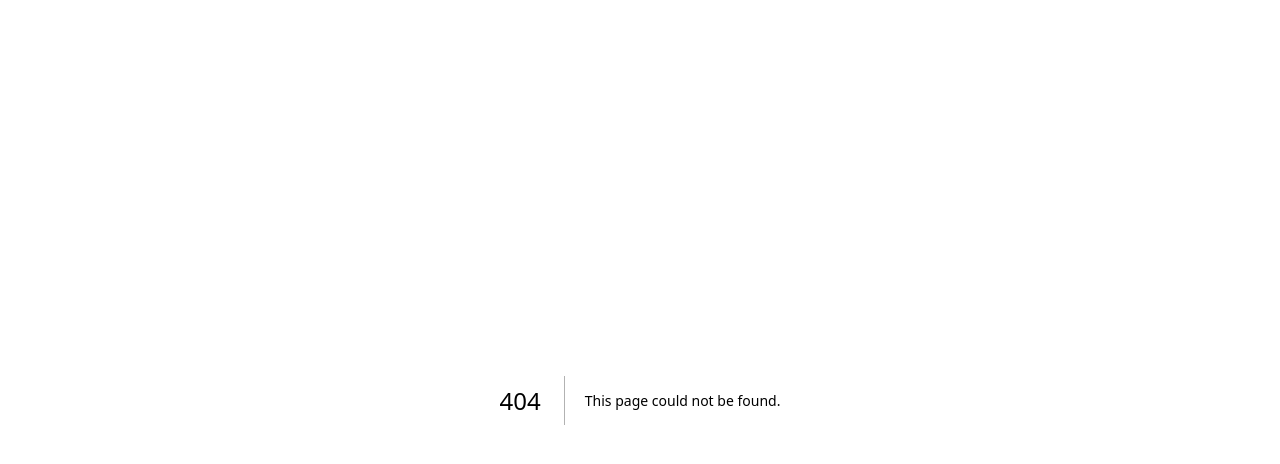
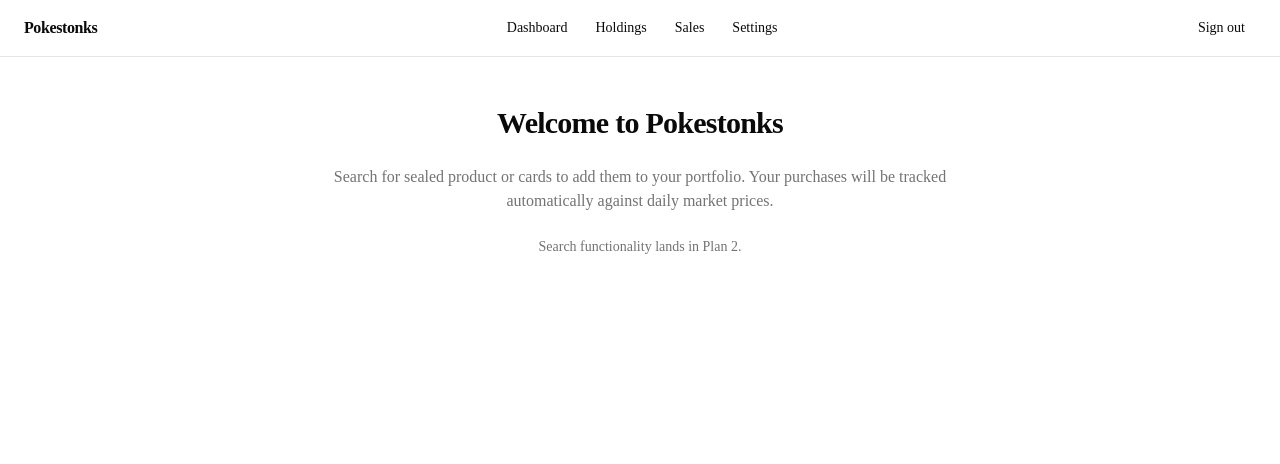
Before and after one commit to IsoscelesKr4mer/pokestonks, a Next.js app: page /onboarding in a window 1280 px wide. Before the commit this address had no page. Shown: the top 464 px of the page. Built offline with nearby package versions, Linux system fonts and the light colour scheme.

Commit message:
feat(ui): add authenticated layout with nav chrome and route stubs

```diff
--- /dev/null
+++ b/app/(authenticated)/holdings/page.tsx
@@ -0,0 +1,8 @@
+export default function HoldingsPage() {
+  return (
+    <div className="mx-auto w-full max-w-7xl px-6 py-8">
+      <h1 className="text-2xl font-semibold tracking-tight">Holdings</h1>
+      <p className="text-sm text-muted-foreground mt-2">Coming in Plan 3.</p>
+    </div>
+  );
+}
--- /dev/null
+++ b/app/(authenticated)/layout.tsx
@@ -0,0 +1,12 @@
+import { TopNav } from '@/components/nav/TopNav';
+import { BottomTabBar } from '@/components/nav/BottomTabBar';
+
+export default function AuthenticatedLayout({ children }: { children: React.ReactNode }) {
+  return (
+    <div className="min-h-dvh flex flex-col">
+      <TopNav />
+      <main className="flex-1 pb-20 md:pb-0">{children}</main>
+      <BottomTabBar />
+    </div>
+  );
+}
--- /dev/null
+++ b/app/(authenticated)/onboarding/page.tsx
@@ -0,0 +1,12 @@
+export default function OnboardingPage() {
+  return (
+    <div className="mx-auto w-full max-w-2xl px-6 py-12 space-y-6 text-center">
+      <h1 className="text-3xl font-semibold tracking-tight">Welcome to Pokestonks</h1>
+      <p className="text-muted-foreground">
+        Search for sealed product or cards to add them to your portfolio. Your purchases will be
+        tracked automatically against daily market prices.
+      </p>
+      <p className="text-sm text-muted-foreground">Search functionality lands in Plan 2.</p>
+    </div>
+  );
+}
--- /dev/null
+++ b/app/(authenticated)/page.tsx
@@ -0,0 +1,36 @@
+import { createClient } from '@/lib/supabase/server';
+import { redirect } from 'next/navigation';
+import { Card, CardContent, CardHeader, CardTitle } from '@/components/ui/card';
+import { buttonVariants } from '@/components/ui/button';
+import Link from 'next/link';
+
+export default async function DashboardPage() {
+  const supabase = await createClient();
+  const {
+    data: { user },
+  } = await supabase.auth.getUser();
+  if (!user) redirect('/login');
+
+  return (
+    <div className="mx-auto w-full max-w-7xl px-6 py-8 space-y-8">
+      <div className="space-y-1">
+        <h1 className="text-2xl font-semibold tracking-tight">Dashboard</h1>
+        <p className="text-sm text-muted-foreground">Signed in as {user.email}</p>
+      </div>
+
+      <Card>
+        <CardHeader>
+          <CardTitle>You haven&apos;t added anything yet</CardTitle>
+        </CardHeader>
+        <CardContent className="space-y-4">
+          <p className="text-sm text-muted-foreground">
+            Add your first sealed product or card to start tracking your portfolio.
+          </p>
+          <Link href="/onboarding" className={buttonVariants({ variant: 'default', size: 'lg' })}>
+            Add your first product
+          </Link>
+        </CardContent>
+      </Card>
+    </div>
+  );
+}
--- /dev/null
+++ b/app/(authenticated)/sales/page.tsx
@@ -0,0 +1,8 @@
+export default function SalesPage() {
+  return (
+    <div className="mx-auto w-full max-w-7xl px-6 py-8">
+      <h1 className="text-2xl font-semibold tracking-tight">Sales</h1>
+      <p className="text-sm text-muted-foreground mt-2">Coming in Plan 5.</p>
+    </div>
+  );
+}
--- /dev/null
+++ b/app/(authenticated)/settings/page.tsx
@@ -0,0 +1,10 @@
+import { SignOutButton } from '@/components/auth/SignOutButton';
+
+export default function SettingsPage() {
+  return (
+    <div className="mx-auto w-full max-w-7xl px-6 py-8 space-y-6">
+      <h1 className="text-2xl font-semibold tracking-tight">Settings</h1>
+      <SignOutButton />
+    </div>
+  );
+}
--- a/app/page.tsx
+++ /dev/null
@@ -1,65 +0,0 @@
-import Image from "next/image";
-
-export default function Home() {
-  return (
-    <div className="flex flex-col flex-1 items-center justify-center bg-zinc-50 font-sans dark:bg-black">
-      <main className="flex flex-1 w-full max-w-3xl flex-col items-center justify-between py-32 px-16 bg-white dark:bg-black sm:items-start">
-        <Image
-          className="dark:invert"
-          src="/next.svg"
-          alt="Next.js logo"
-          width={100}
-          height={20}
-          priority
-        />
-        <div className="flex flex-col items-center gap-6 text-center sm:items-start sm:text-left">
-          <h1 className="max-w-xs text-3xl font-semibold leading-10 tracking-tight text-black dark:text-zinc-50">
-            To get started, edit the page.tsx file.
-          </h1>
-          <p className="max-w-md text-lg leading-8 text-zinc-600 dark:text-zinc-400">
-            Looking for a starting point or more instructions? Head over to{" "}
-            <a
-              href="https://vercel.com/templates?framework=next.js&utm_source=create-next-app&utm_medium=appdir-template-tw&utm_campaign=create-next-app"
-              className="font-medium text-zinc-950 dark:text-zinc-50"
-            >
-              Templates
-            </a>{" "}
-            or the{" "}
-            <a
-              href="https://nextjs.org/learn?utm_source=create-next-app&utm_medium=appdir-template-tw&utm_campaign=create-next-app"
-              className="font-medium text-zinc-950 dark:text-zinc-50"
-            >
-              Learning
-            </a>{" "}
-            center.
-          </p>
-        </div>
-        <div className="flex flex-col gap-4 text-base font-medium sm:flex-row">
-          <a
-            className="flex h-12 w-full items-center justify-center gap-2 rounded-full bg-foreground px-5 text-background transition-colors hover:bg-[#383838] dark:hover:bg-[#ccc] md:w-[158px]"
-            href="https://vercel.com/new?utm_source=create-next-app&utm_medium=appdir-template-tw&utm_campaign=create-next-app"
-            target="_blank"
-            rel="noopener noreferrer"
-          >
-            <Image
-              className="dark:invert"
-              src="/vercel.svg"
-              alt="Vercel logomark"
-              width={16}
-              height={16}
-            />
-            Deploy Now
-          </a>
-          <a
-            className="flex h-12 w-full items-center justify-center rounded-full border border-solid border-black/[.08] px-5 transition-colors hover:border-transparent hover:bg-black/[.04] dark:border-white/[.145] dark:hover:bg-[#1a1a1a] md:w-[158px]"
-            href="https://nextjs.org/docs?utm_source=create-next-app&utm_medium=appdir-template-tw&utm_campaign=create-next-app"
-            target="_blank"
-            rel="noopener noreferrer"
-          >
-            Documentation
-          </a>
-        </div>
-      </main>
-    </div>
-  );
-}
--- /dev/null
+++ b/components/nav/BottomTabBar.tsx
@@ -0,0 +1,25 @@
+import Link from 'next/link';
+
+const tabs = [
+  { href: '/', label: 'Dashboard' },
+  { href: '/holdings', label: 'Holdings' },
+  { href: '/purchases/new', label: 'Add' },
+  { href: '/sales', label: 'Sales' },
+  { href: '/settings', label: 'Settings' },
+];
+
+export function BottomTabBar() {
+  return (
+    <nav className="md:hidden fixed bottom-0 inset-x-0 z-30 border-t bg-background grid grid-cols-5">
+      {tabs.map((tab) => (
+        <Link
+          key={tab.href}
+          href={tab.href}
+          className="flex flex-col items-center justify-center py-2.5 text-[11px] font-medium hover:bg-muted"
+        >
+          {tab.label}
+        </Link>
+      ))}
+    </nav>
+  );
+}
--- /dev/null
+++ b/components/nav/TopNav.tsx
@@ -0,0 +1,23 @@
+import Link from 'next/link';
+import { SignOutButton } from '@/components/auth/SignOutButton';
+
+export function TopNav() {
+  return (
+    <header className="hidden md:flex sticky top-0 z-30 border-b bg-background/80 backdrop-blur">
+      <div className="mx-auto w-full max-w-7xl px-6 h-14 flex items-center justify-between">
+        <Link href="/" className="font-semibold tracking-tight">
+          Pokestonks
+        </Link>
+        <nav className="flex items-center gap-1 text-sm">
+          <Link href="/" className="px-3 py-1.5 rounded-md hover:bg-muted">Dashboard</Link>
+          <Link href="/holdings" className="px-3 py-1.5 rounded-md hover:bg-muted">Holdings</Link>
+          <Link href="/sales" className="px-3 py-1.5 rounded-md hover:bg-muted">Sales</Link>
+          <Link href="/settings" className="px-3 py-1.5 rounded-md hover:bg-muted">Settings</Link>
+        </nav>
+        <div className="flex items-center gap-2">
+          <SignOutButton />
+        </div>
+      </div>
+    </header>
+  );
+}
```
